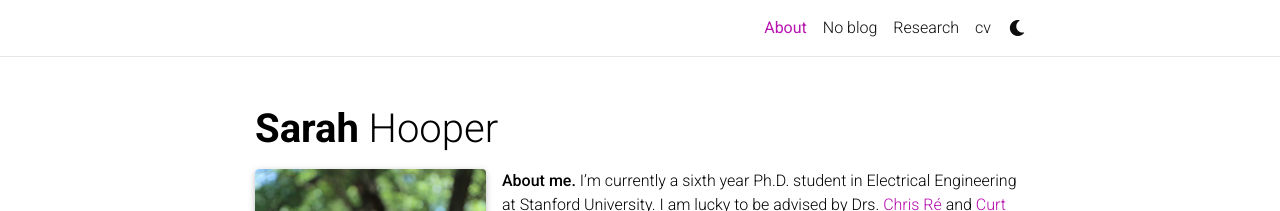
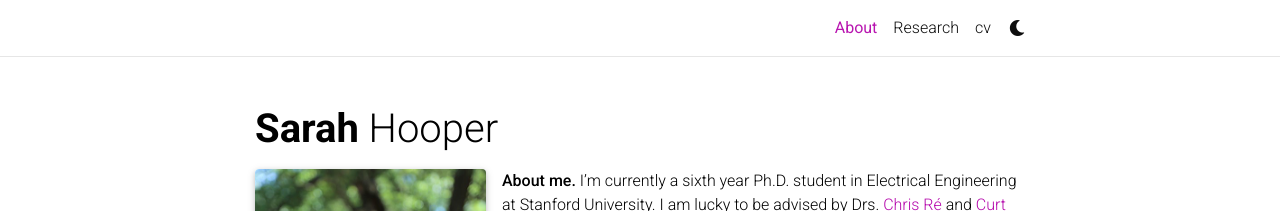
Before and after one commit to sarahmhooper/sarahmhooper.github.io, a Jekyll site: the page built from _pages/about.md, in a window 1280 px wide. Shown: the top 211 px of the page. Built offline with Jekyll 4.4.1, drawn with Linux system fonts in a browser that asks for light colours; full-size pictures stand in for the smaller copies a plugin makes; comment, search, counter and statistics services are not loaded; a style sheet for code colours, icons or effects is not loaded.

Commit message:
Removed blog name and other blog attrs

```diff
--- a/_config.yml
+++ b/_config.yml
@@ -116,9 +116,9 @@
 # -----------------------------------------------------------------------------
 
 blog_name: # blog_name will be displayed in your blog page
-blog_nav_title: No blog # your blog must have a title for it to be displayed in the nav bar
-blog_description: a simple whitespace theme for academics
-permalink: /blog/:year/:title/
+blog_nav_title: # your blog must have a title for it to be displayed in the nav bar
+blog_description:
+permalink:
 
 # Pagination
 pagination:
```
